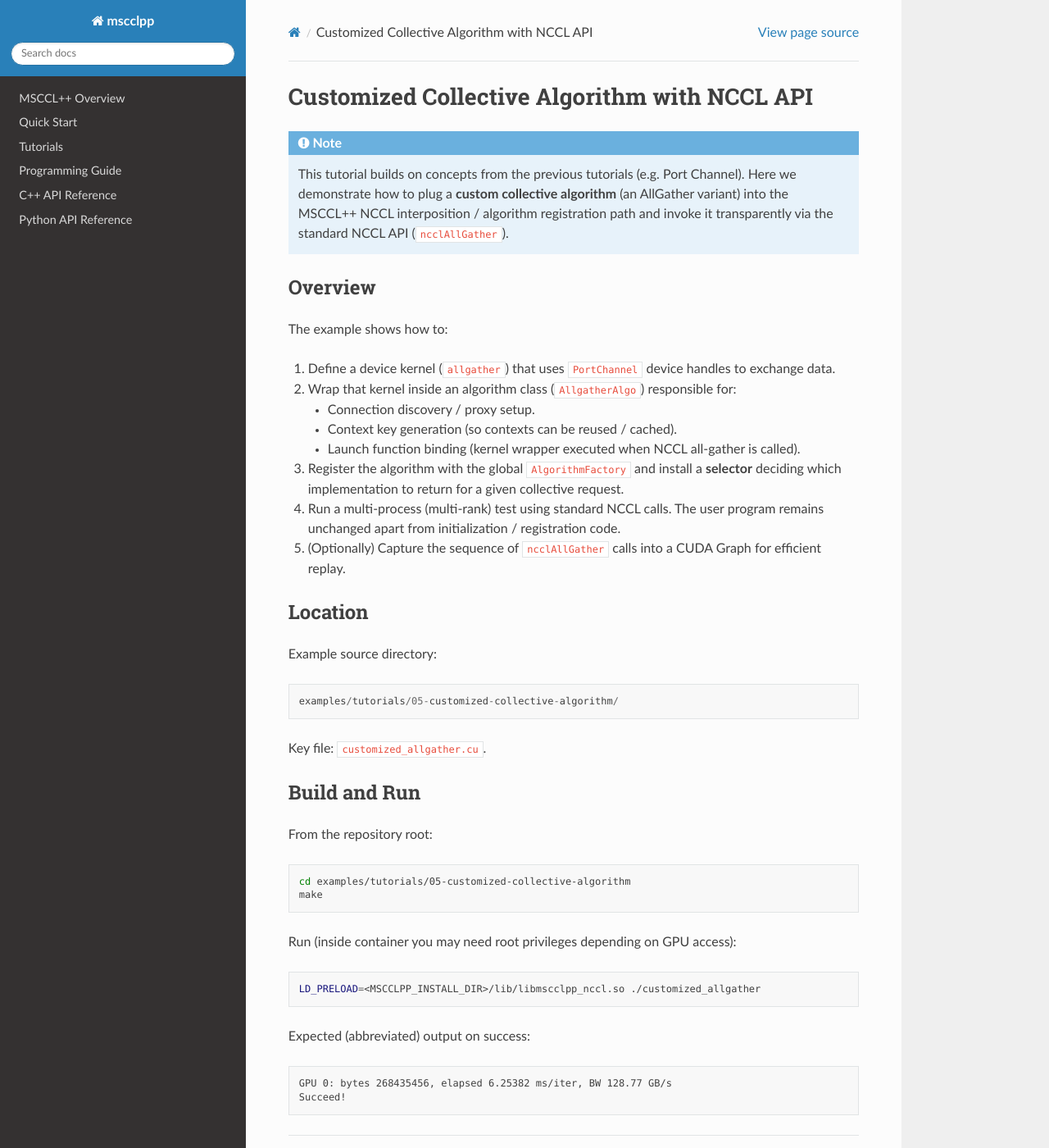
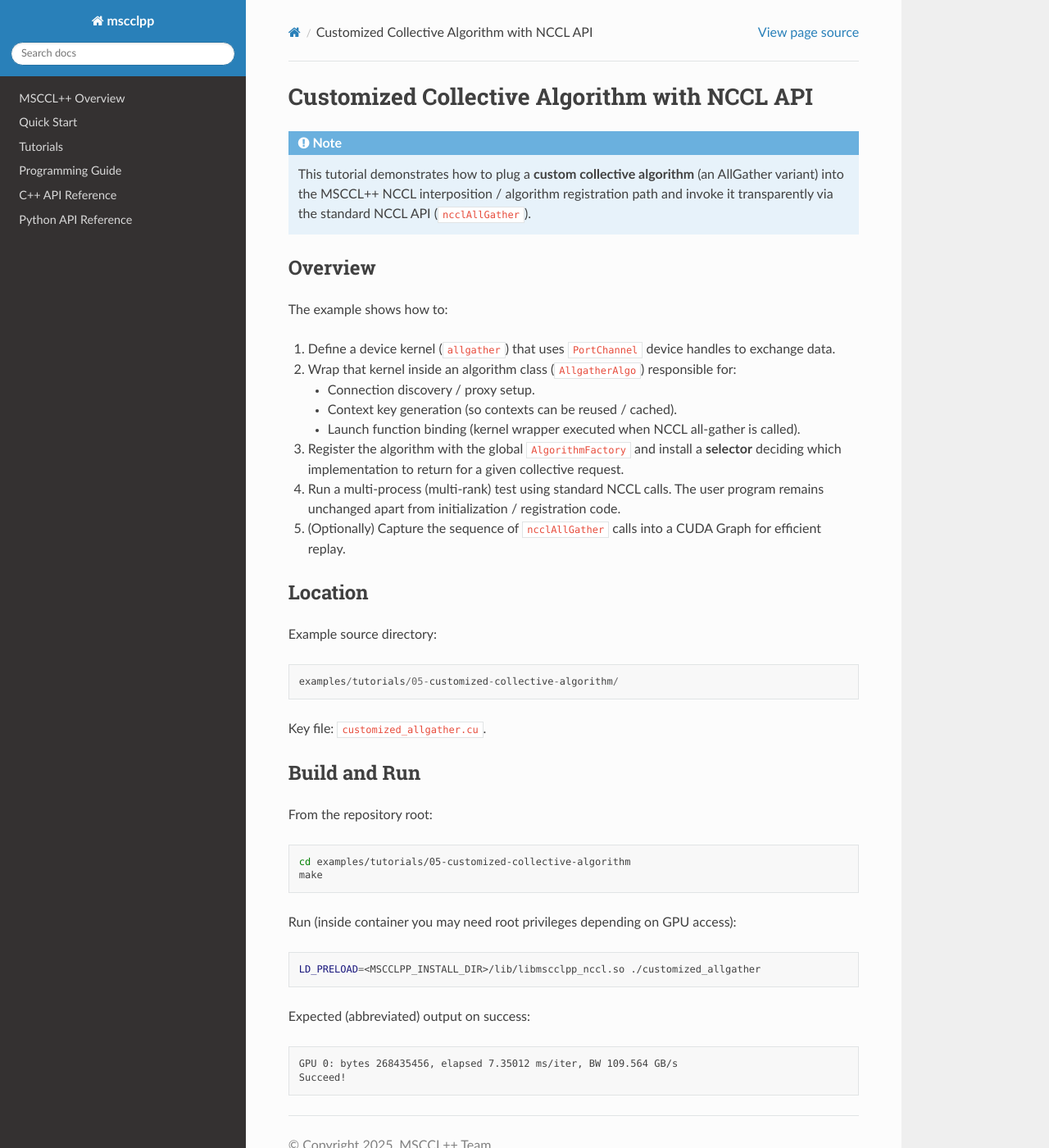
Before and after one commit to microsoft/mscclpp, a Sphinx documentation site: the page built from docs/guide/customized-algorithem-with-nccl-api.md, in a window 1280 px wide and 1400 px high. Shown: the whole window at 82% size. Built offline with Sphinx 7.4.7 and the Read the Docs theme 3.1.0, drawn with Linux system fonts in a browser that asks for light colours.

Commit message:
update doc

````diff
--- a/docs/guide/customized-algorithem-with-nccl-api.md
+++ b/docs/guide/customized-algorithem-with-nccl-api.md
@@ -1,7 +1,7 @@
 # Customized Collective Algorithm with NCCL API
 
 ```{note}
-This tutorial builds on concepts from the previous tutorials (e.g. Port Channel). Here we demonstrate how to plug a **custom collective algorithm** (an AllGather variant) into the MSCCL++ NCCL interposition / algorithm registration path and invoke it transparently via the standard NCCL API (`ncclAllGather`).
+This tutorial demonstrates how to plug a **custom collective algorithm** (an AllGather variant) into the MSCCL++ NCCL interposition / algorithm registration path and invoke it transparently via the standard NCCL API (`ncclAllGather`).
 ```
 
 ## Overview
@@ -35,6 +35,6 @@ LD_PRELOAD=<MSCCLPP_INSTALL_DIR>/lib/libmscclpp_nccl.so ./customized_allgather
 ```
 Expected (abbreviated) output on success:
 ```
-GPU 0: bytes 268435456, elapsed 6.25382 ms/iter, BW 128.77 GB/s
+GPU 0: bytes 268435456, elapsed 7.35012 ms/iter, BW 109.564 GB/s
 Succeed!
 ```
````
